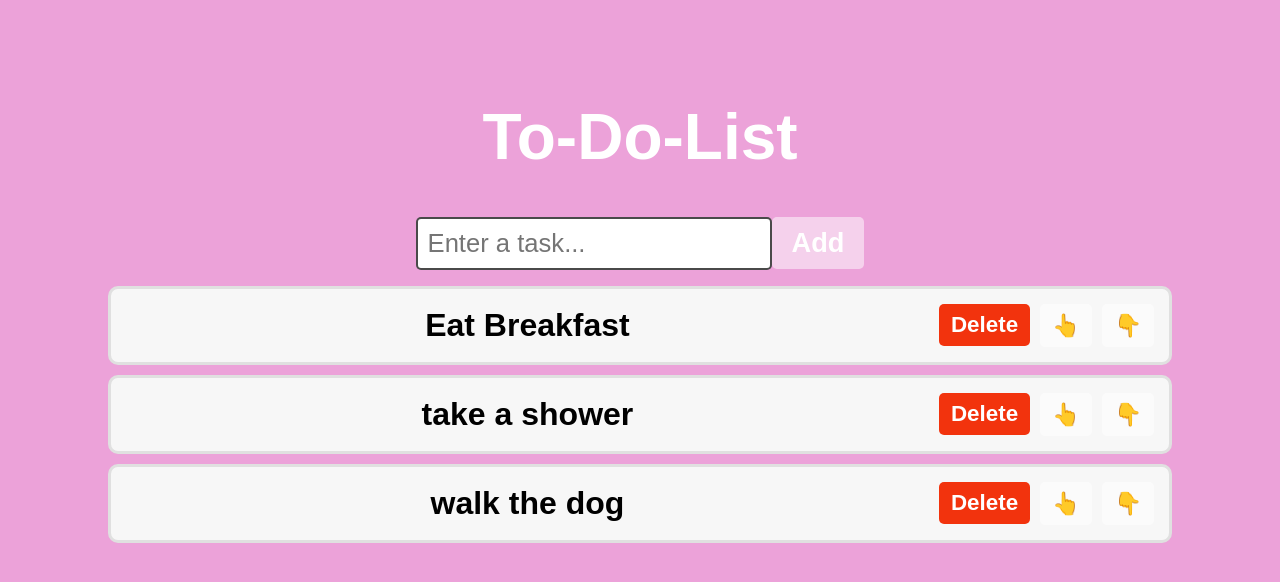
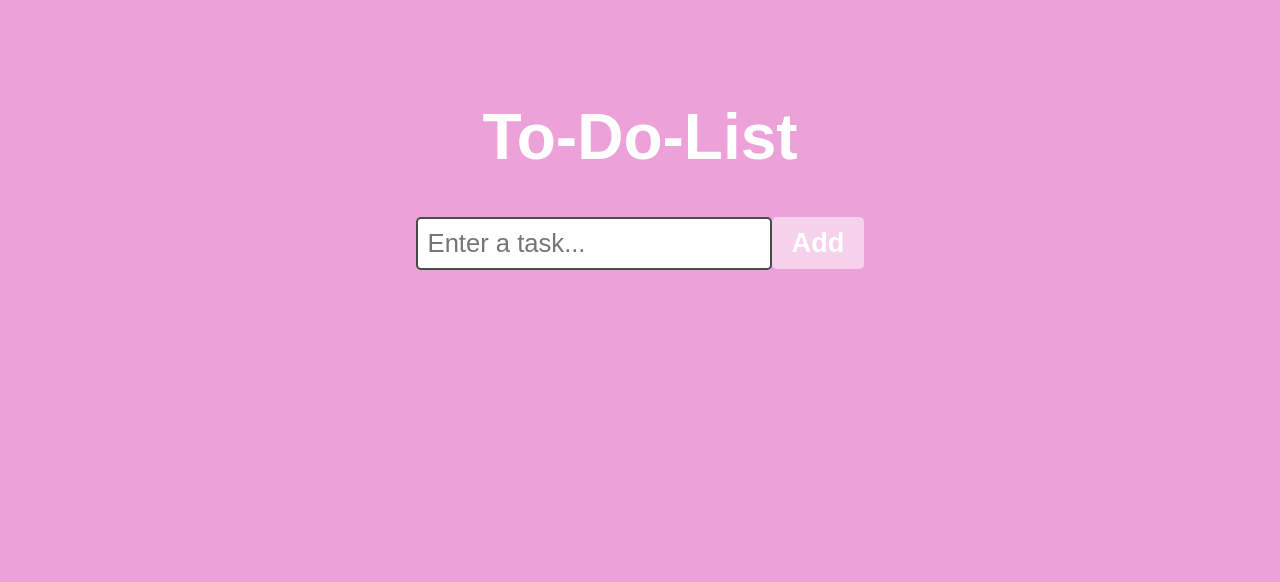
Before and after one commit to Anthony-Nemer/to-do-list, a React (Vite) app: page / in a window 1280 px wide. Shown: the top 582 px of the page. Built offline with nearby package versions, Linux system fonts and the light colour scheme.

Commit message:
Update ToDoList.jsx

```diff
--- a/src/ToDoList.jsx
+++ b/src/ToDoList.jsx
@@ -2,7 +2,7 @@ import React, {useState} from 'react'
 
 function ToDoList(){
 
-    const [tasks, setTasks] = useState(["Eat Breakfast", "take a shower", "walk the dog"]);
+    const [tasks, setTasks] = useState([]);
     const [newTask, setNewTask]= useState("");
 
     function handleInputChange(event){
```
